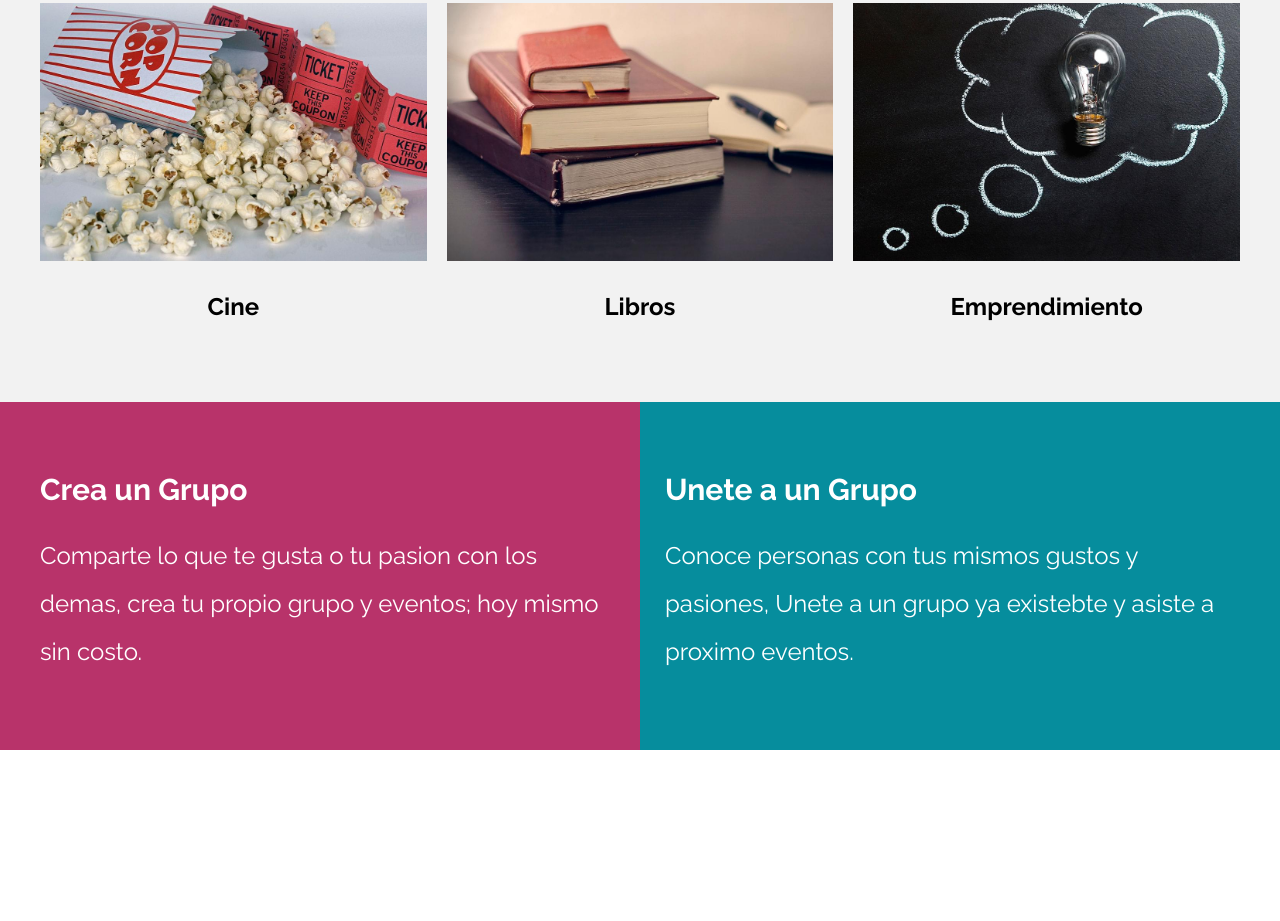
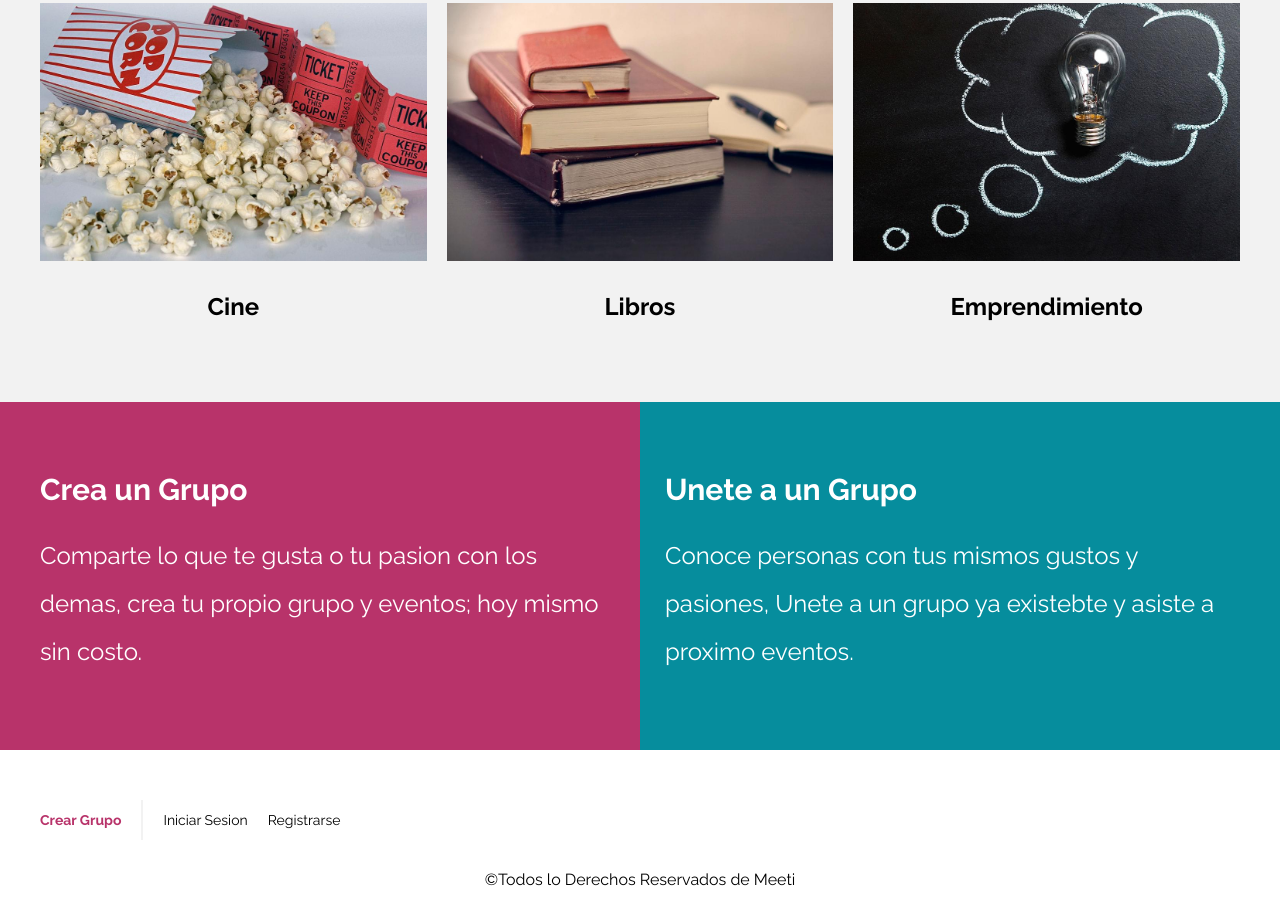
Before and after one commit to Benjamin70/Meeti-ClonMeetup, a website: page index.html in a window 1280 px wide. Shown: the part 2847-3768 px from the top of the page. Before the commit the page ends 3597 px from the top, so only its background shows below. Drawn offline with Linux system fonts and the light colour scheme.

Commit message:
Seccion Footer Finalizado

```diff
--- a/index.html
+++ b/index.html
@@ -207,7 +207,14 @@
     </section>
 
     <footer class="footer contenedor">
-
+        <nav class="navegacion">
+            <a class="navegacion__enlace navegacion__enlace--crear" href="#">
+                Crear Grupo
+            </a>
+            <a class="navegacion__enlace" href="#">Iniciar Sesion</a>
+            <a class="navegacion__enlace" href="#">Registrarse</a>
+        </nav>
+        <p class="footer__copyright">&copy;Todos lo Derechos Reservados de Meeti</p>
     </footer>
 </body>
 </html>
--- a/src/scss/app.scss
+++ b/src/scss/app.scss
@@ -1,3 +1,4 @@
 @use 'base';
 @use 'ui/header';
 @use 'ui/contenido';
+@use 'ui/footer';
--- /dev/null
+++ b/src/scss/ui/footer/_footer.scss
@@ -0,0 +1,11 @@
+@use 'base/variables' as v;
+@use 'base/mixins' as m;
+
+.footer{
+    padding-top: 5rem;
+
+    &__copyright{
+        padding: 1rem;
+        text-align: center;
+    }
+}
--- /dev/null
+++ b/src/scss/ui/footer/_index.scss
@@ -0,0 +1 @@
+@forward 'footer';
```
Also changed, not shown: build/css/app.css, 1 other file.
